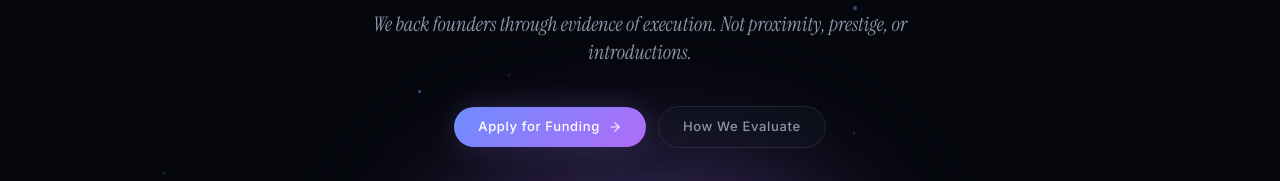
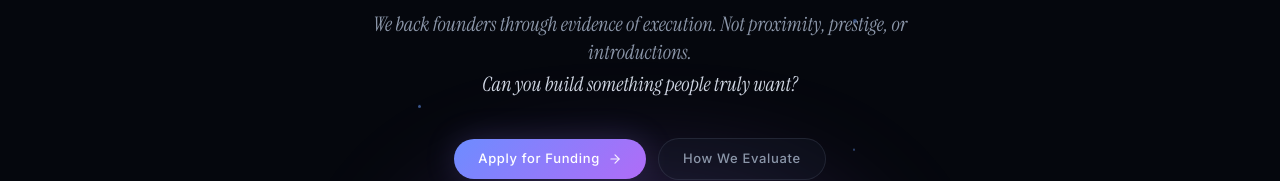
Before and after one commit to operio-dev/merit-venturess, a React (Vite) app: page / in a window 1280 px wide. Shown: the part 470-651 px from the top of the page. Built offline with nearby package versions, Linux system fonts and the light colour scheme.

Commit message:
Update Hero.tsx

```diff
--- a/src/components/Hero.tsx
+++ b/src/components/Hero.tsx
@@ -80,6 +80,7 @@ export default function Hero() {
 <div className="mx-auto mt-8 max-w-xl space-y-1 font-serif text-lg italic text-muted sm:text-xl">
   <p>We back founders through evidence of execution. Not proximity, prestige, or introductions.</p>
   <p className="text-[#cfd6e2]">
+  Can you build something people truly want?
   </p>
 </div>
 
```
